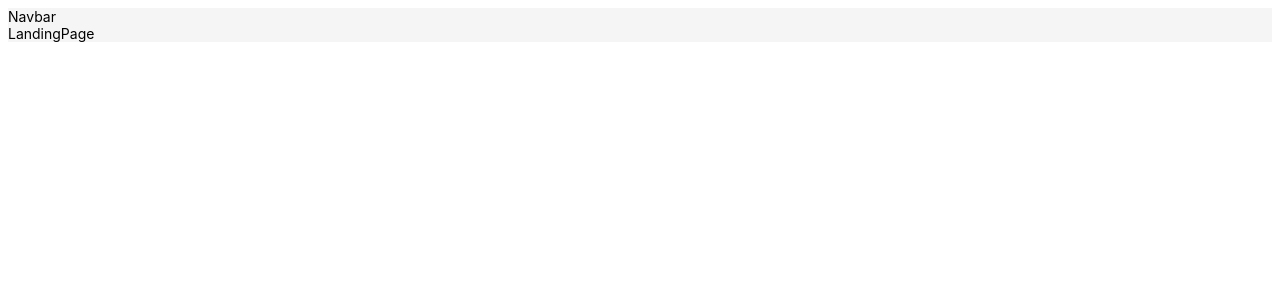
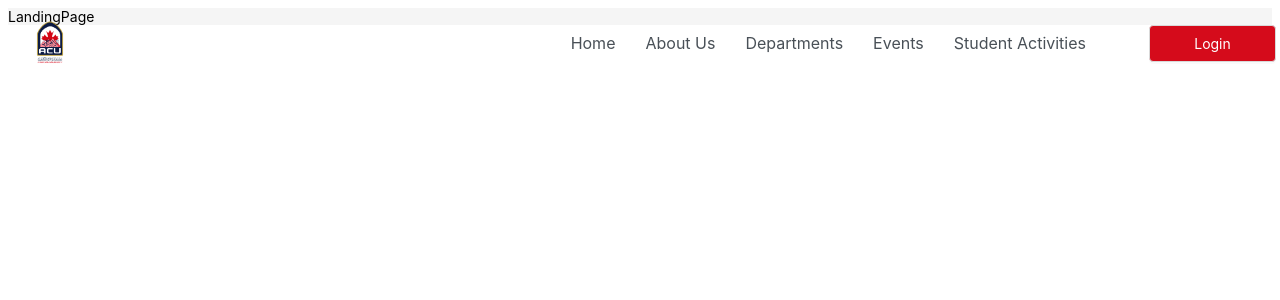
Before and after one commit to Heisenberg-Acu/university-management-system-frontend, a React (Create React App) app: page / in a window 1280 px wide. Shown: the top 300 px of the page. Built offline with nearby package versions, Linux system fonts and the light colour scheme.

Commit message:
feat(navbar) create navbar

```diff
--- a/src/components/common/Navbar.jsx
+++ b/src/components/common/Navbar.jsx
@@ -1,9 +1,129 @@
 import React from 'react'
+import { useState, useEffect } from 'react';
+import { Button, ConfigProvider, Drawer } from 'antd'
+import { MenuOutlined } from '@ant-design/icons';
+import '../../styles/components/common/Navbar.css';
+import Logo from '../../assets/common/logo.png'
+const Navbar = () => {
+    const [open, setOpen] = useState(false);
+    const [placement, setPlacement] = useState('left');
+    const showDrawer = () => {
+        setOpen(true);
+    };
+    const onClose = () => {
+        setOpen(false);
+    };
+    const onChange = (e) => {
+        setPlacement(e.target.value);
+    };
 
-const Navbar = () => {
-  return (
-    <div>Navbar</div>
-  )
+    const [isScrolled, setIsScrolled] = useState(false);
+
+    useEffect(() => {
+        const handleScroll = () => {
+            const scrollPosition = window.scrollY;
+            if (scrollPosition > 50) {
+                setIsScrolled(true);
+            } else {
+                setIsScrolled(false);
+            }
+        };
+
+        window.addEventListener('scroll', handleScroll);
+
+        return () => {
+            window.removeEventListener('scroll', handleScroll);
+        };
+    }, []);
+    return (
+        <nav className={`navbar ${isScrolled ? 'fixed' : ''}`}>
+            <div className="navbar-content container-fluid d-flex">
+                <img className='logo' src={Logo} alt="" />
+                <ul className='nav-list '>
+                    <li className='nav-item'>
+                        <a className='nav-link' href="/">Home</a>
+                    </li>
+                    <li className='nav-item'>
+                        <a className='nav-link' href="">About Us</a>
+                    </li>
+                    <li className='nav-item'>
+                        <a className='nav-link' href="">Departments</a>
+                    </li>
+                    <li className='nav-item'>
+                        <a className='nav-link' href="">Events</a>
+                    </li>
+                    <li className='nav-item'>
+                        <a className='nav-link' href="">Student Activities</a>
+                    </li>
+                    <ConfigProvider
+                        theme={{
+                            token: {
+                                colorBgContainer: '#D50B1B',
+                                colorPrimaryHover: '#ffffff',
+                                colorPrimaryActive: '#ffffff'
+                            },
+                            components: {
+                                Button: {
+                                    colorText: '#ffffff',
+                                    borderRadius: 4
+                                }
+                            },
+                        }}
+                    >
+                        <Button className='btn nav-btn ms-5'>Login</Button>
+                    </ConfigProvider>
+                </ul>
+                <Button className='nav-btn--collapse' type="primary" onClick={showDrawer} type="text">
+                    <MenuOutlined />
+                </Button>
+
+            </div>
+            <Drawer
+                title='Facualty of Engineering'
+                placement={placement}
+                onClose={onClose}
+                open={open}
+                width={275}
+            >
+                <ul className='nav-list--vertical mb-3'>
+                    <li className='nav-item'>
+                        <a className='nav-link' href="/">Home</a>
+                    </li>
+                    <li className='nav-item'>
+                        <a className='nav-link' href="">About Us</a>
+                    </li>
+                    <li className='nav-item'>
+                        <a className='nav-link' href="">Departments</a>
+                    </li>
+                    <li className='nav-item'>
+                        <a className='nav-link' href="">Events</a>
+                    </li>
+                    <li className='nav-item'>
+                        <a className='nav-link' href="">Student Activities</a>
+                    </li>
+
+                </ul>
+                <ConfigProvider
+                    theme={{
+                        token: {
+                            colorBgContainer: '#D50B1B',
+                            colorPrimaryHover: '#ffffff',
+                            colorPrimaryActive: '#ffffff'
+                        },
+                        components: {
+                            Button: {
+                                colorText: '#ffffff',
+                                borderRadius: 4
+                            }
+                        },
+                    }}
+                >
+                    <Button className='btn nav-btn ms-5'>Login</Button>
+                </ConfigProvider>
+            </Drawer>
+        </nav>
+
+    )
 }
 
 export default Navbar
--- /dev/null
+++ b/src/styles/components/common/Navbar.css
@@ -0,0 +1,77 @@
+.navbar {
+    background-color: transparent;
+    transition: background-color 0.3s ease;
+    width: 100%;
+    z-index: 1000;
+    position: fixed;
+}
+
+.navbar.fixed {
+    background-color: #ffffff;
+    top: 0;
+    box-shadow: 0 2px 4px rgba(0, 0, 0, 0.1);
+}
+.navbar-content {
+    display: flex;
+    align-items: center;
+    justify-content: space-between  ;
+    height: 70px;
+}
+.logo{
+    max-height:60px;
+}
+.nav-list {
+    list-style: none;
+    margin: 0px ;
+    padding: 0px;
+    display: flex;
+    align-items: center;
+}
+.nav-list--vertical {
+    list-style: none;
+    margin: 0px ;
+    padding: 0px;
+}
+.nav-item {
+    position: relative;
+}
+.nav-item::after {
+    content: '';
+    position: absolute;
+    width: 70%;
+    transform: scaleX(0);
+    height: 2px;
+    bottom: 0;
+    left: 15px;
+    background-color: #D50B1B;
+    transform-origin: bottom right;
+    transition: transform 0.25s ease-out;
+}
+.nav-item:hover::after {
+    transform: scaleX(1);
+    transform-origin: bottom left;
+}
+.nav-link {
+    display: block;
+    font-size: 16px;
+    padding: 10px 15px;
+    color: #495057;
+}
+.nav-link:hover {
+    color: #495057;
+}
+.nav-btn {
+    width: 127px;
+    height: 37px;
+}
+.nav-btn--collapse {
+    display: none;
+}
+@media only screen and (max-width: 778px) {
+    .nav-list{
+        display: none   ;
+    }
+    .nav-btn--collapse {
+        display: block;
+    }
+  }
```
Also changed, not shown: src/assets/common/logo.png (added).
